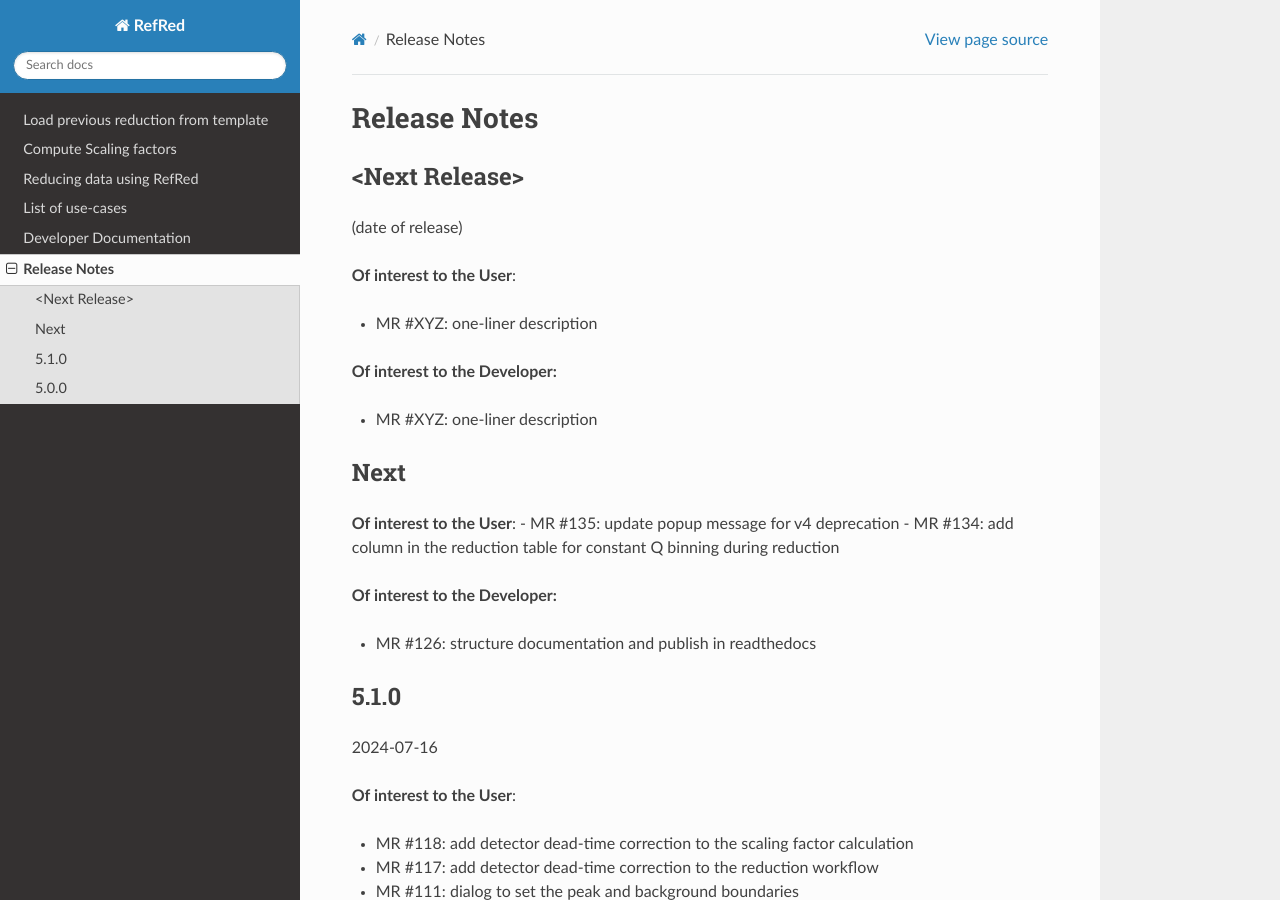
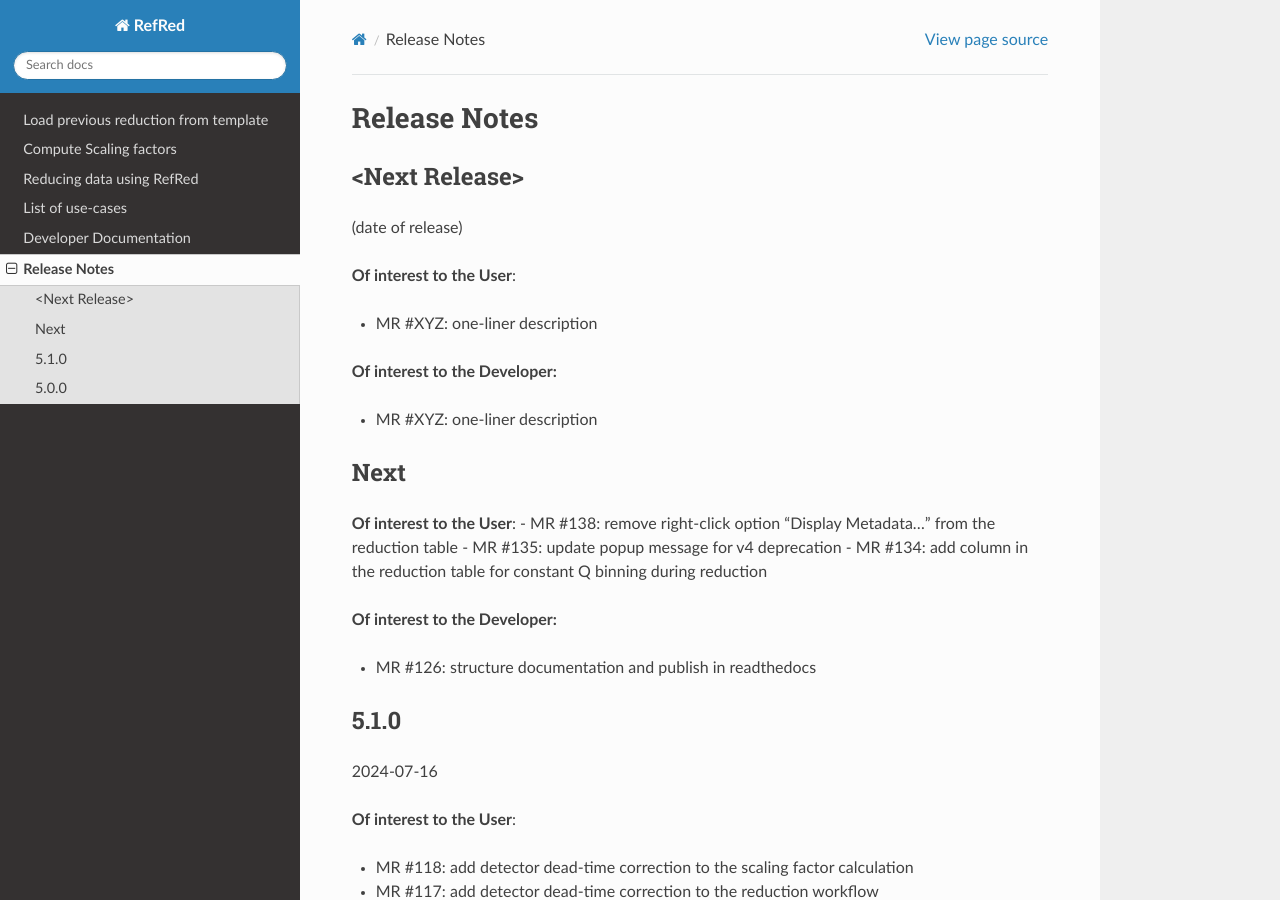
Before and after one commit to neutrons/RefRed, a Sphinx documentation site: the page built from docs/release_notes.rst, in a window 1280 px wide and 900 px high. Built offline with Sphinx 7.4.7 and the Read the Docs theme 3.1.0, drawn with Linux system fonts in a browser that asks for light colours.

Commit message:
add release note

```diff
--- a/docs/release_notes.rst
+++ b/docs/release_notes.rst
@@ -20,6 +20,7 @@ Next
 ----
 
 **Of interest to the User**:
+- MR #138: remove right-click option "Display Metadata..." from the reduction table
 - MR #135: update popup message for v4 deprecation
 - MR #134: add column in the reduction table for constant Q binning during reduction
 
```
